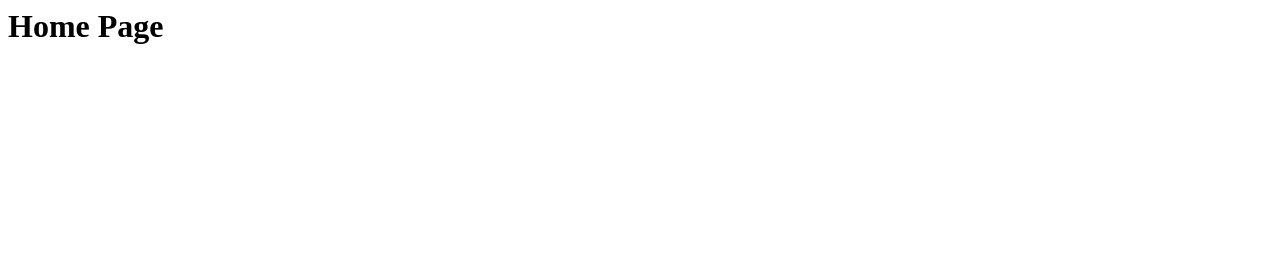
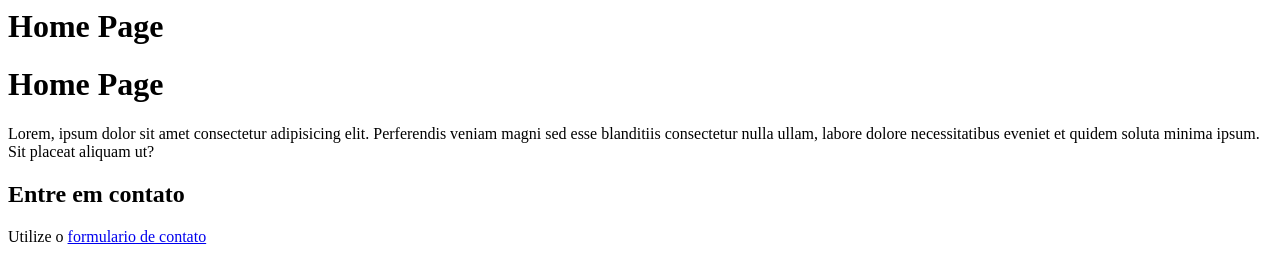
Before and after one commit to GabrieldasGracas/site-empresax2, a plain HTML site: page index.html in a window 1280 px wide. Drawn offline with Linux system fonts and the light colour scheme.

Commit message:
cria pagina de contato

```diff
--- a/index.html
+++ b/index.html
@@ -6,3 +6,12 @@
     <h1>Home Page</h1>
 </body>
 </html:5>
+<head>
+
+</head>
+<body>
+    <h1>Home Page</h1>
+    <p>Lorem, ipsum dolor sit amet consectetur adipisicing elit. Perferendis veniam magni sed esse blanditiis consectetur nulla ullam, labore dolore necessitatibus eveniet et quidem soluta minima ipsum. Sit placeat aliquam ut?</p>
+    <h2>Entre em contato</h2>
+    <p> Utilize o <a href="contato.html">formulario de contato</a></p>
+</body>
```
Also changed, not shown: contato.html (added, +11 -0 lines).
